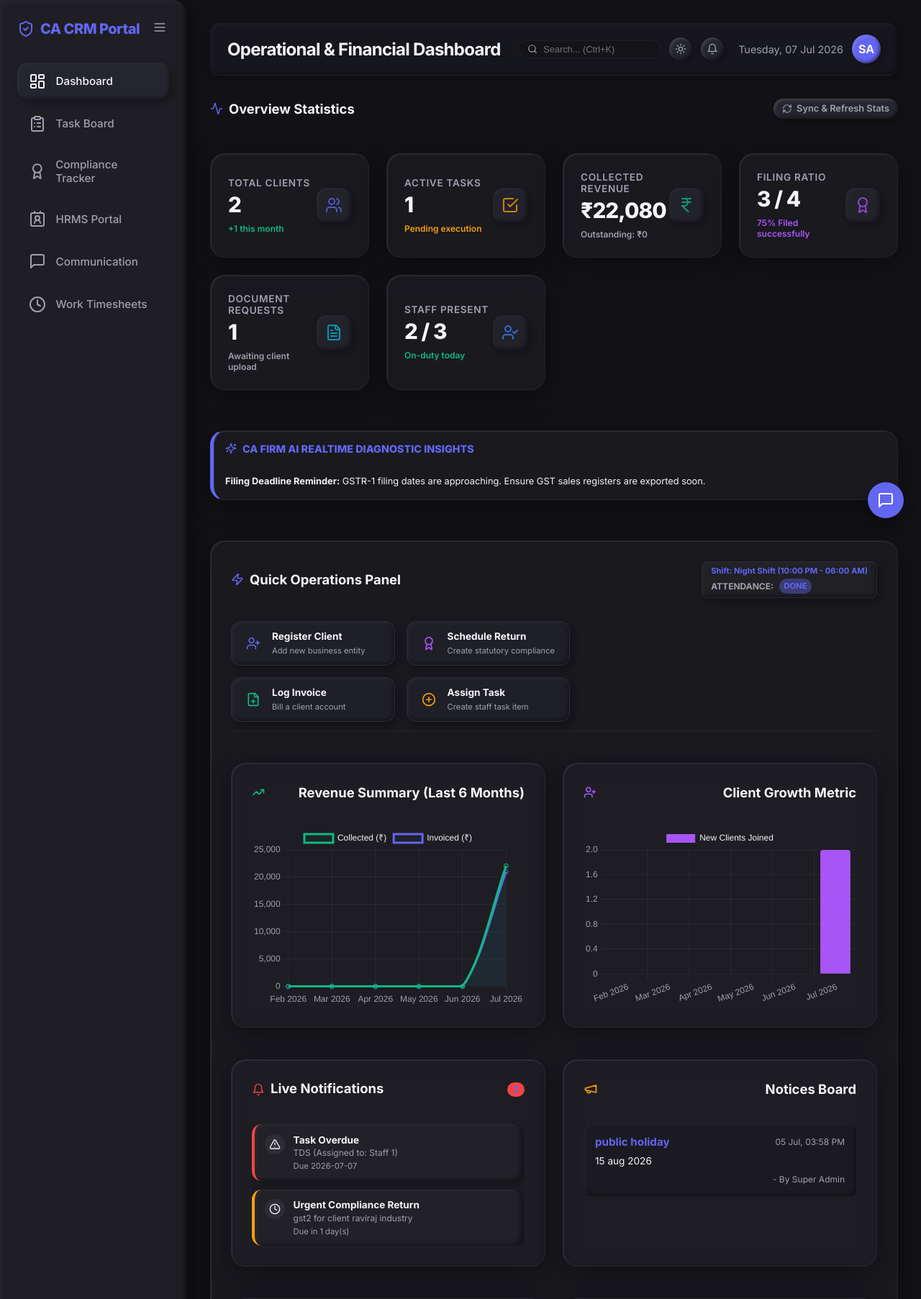
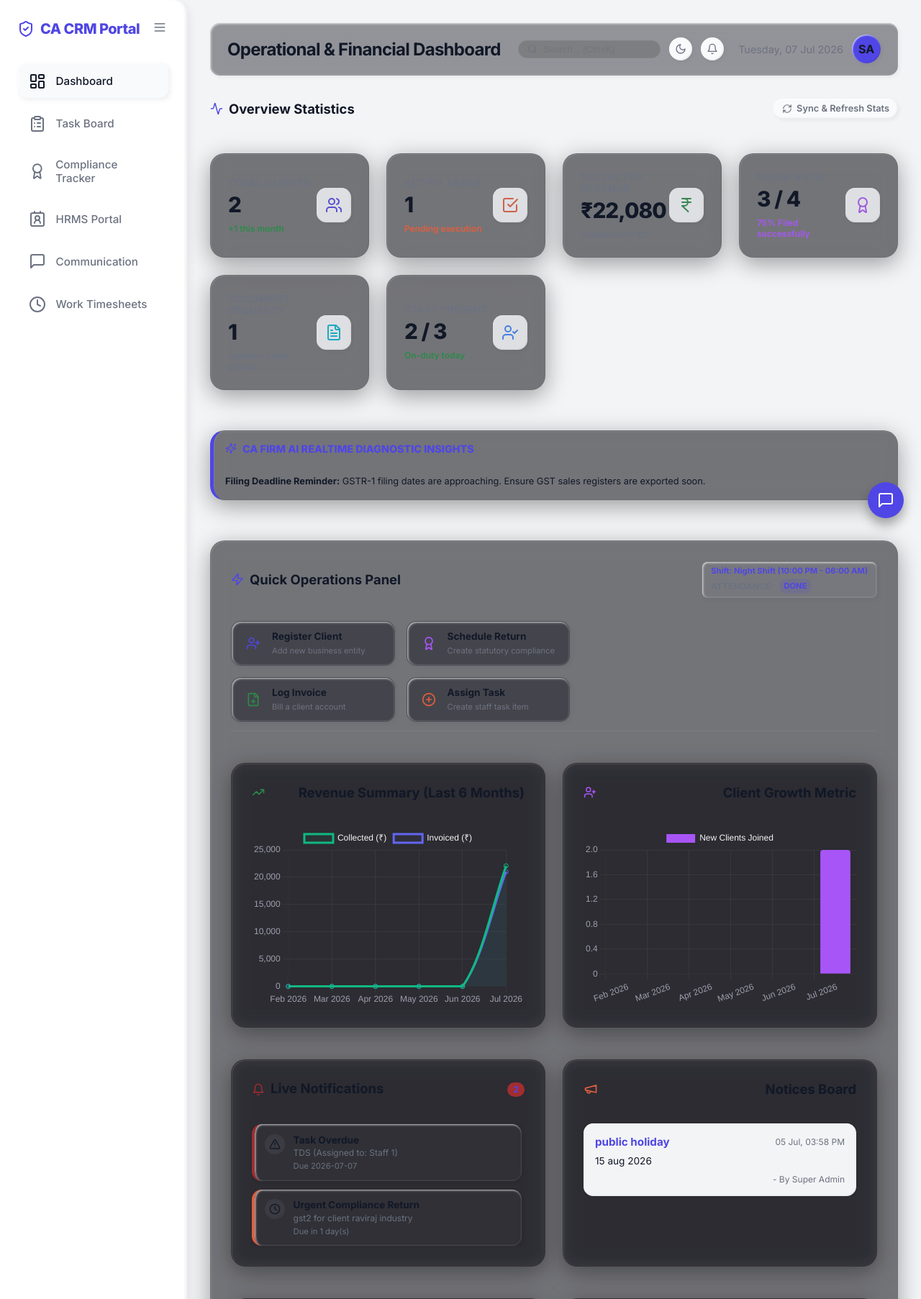
Before and after one commit to avinashdsalunke/CA-firm-portal, a PHP site: page /ca-firm-crm-main/ in a window 1280 px wide. Shown: the top 1805 px of the page at 72% size. Run offline with PHP 8.4, Linux system fonts and the light colour scheme; the visitor is signed in with stand-in values (Sample User, id 1); data comes from the database, SQL or seed files in the repository; data that the repository does not hold is empty.

Commit message:
update dashboard default theme to colorful light branding theme

```diff
--- a/public/css/style.css
+++ b/public/css/style.css
@@ -2,25 +2,25 @@
 
 /* Core variables representing the Claymorphism design system */
 :root {
-    --bg-base: #121216;
-    --bg-surface: #1e1e24;
-    --bg-card: #25252f;
-    --bg-input: #1a1a20;
-
-    --text-main: #f5f5f7;
-    --text-muted: #a0a0b0;
-    --text-inverse: #121216;
-
-    --primary: #6366f1;
-    --primary-glow: rgba(99, 102, 241, 0.4);
-    --primary-hover: #4f46e5;
-
-    --success: #10b981;
-    --success-glow: rgba(16, 185, 129, 0.2);
-    --warning: #f59e0b;
-    --warning-glow: rgba(245, 158, 11, 0.2);
-    --danger: #ef4444;
-    --danger-glow: rgba(239, 68, 68, 0.2);
+    --bg-base: #0f111a;
+    --bg-surface: #161925;
+    --bg-card: #1f2336;
+    --bg-input: #111420;
+
+    --text-main: #f1f5f9;
+    --text-muted: #94a3b8;
+    --text-inverse: #0f111a;
+
+    --primary: #38bdf8; /* Vibrant Sky Blue */
+    --primary-glow: rgba(56, 189, 248, 0.4);
+    --primary-hover: #0284c7;
+
+    --success: #34d399; /* Emerald Green */
+    --success-glow: rgba(52, 211, 153, 0.2);
+    --warning: #fb923c; /* Orange */
+    --warning-glow: rgba(251, 146, 60, 0.2);
+    --danger: #f87171; /* Coral Red */
+    --danger-glow: rgba(248, 113, 113, 0.2);
 
     /* Claymorphism Dual Shadows: Top-Left soft highlight, Bottom-Right deep shadow */
     --clay-shadow-flat:
@@ -41,7 +41,7 @@
     --clay-shadow-button-hover:
         inset 3px 3px 6px rgba(255, 255, 255, 0.25),
         inset -3px -3px 6px rgba(0, 0, 0, 0.6),
-        4px 4px 12px rgba(99, 102, 241, 0.4);
+        4px 4px 12px rgba(56, 189, 248, 0.4);
 
     --clay-shadow-input:
         inset 2px 2px 5px rgba(0, 0, 0, 0.5),
@@ -53,6 +53,53 @@
     --radius-sm: 0.5rem;
 
     --transition: all 0.3s cubic-bezier(0.4, 0, 0.2, 1);
+}
+
+body.light-mode {
+    --bg-base: #f4f6f9;
+    --bg-surface: #ffffff;
+    --bg-card: #ffffff;
+    --bg-input: #f8fafc;
+
+    --text-main: #0B2B5C; /* Deep Navy Blue */
+    --text-muted: #64748b; /* Slate Gray */
+    --text-inverse: #ffffff;
+
+    --primary: #0B2B5C; /* Deep Navy Blue */
+    --primary-glow: rgba(11, 43, 92, 0.15);
+    --primary-hover: #A22D30; /* Crimson Red */
+
+    --success: #2C8A4A; /* Forest Green */
+    --success-glow: rgba(44, 138, 74, 0.2);
+    --warning: #e25e3e;
+    --warning-glow: rgba(226, 94, 62, 0.2);
+    --danger: #A22D30; /* Crimson Red */
+    --danger-glow: rgba(162, 45, 48, 0.2);
+
+    --clay-shadow-flat:
+        inset 2px 2px 5px rgba(255, 255, 255, 0.8),
+        inset -2px -2px 5px rgba(0, 0, 0, 0.05),
+        2px 4px 10px rgba(0, 0, 0, 0.06);
+
+    --clay-shadow-card:
+        inset 3px 3px 6px rgba(255, 255, 255, 0.9),
+        inset -3px -3px 6px rgba(0, 0, 0, 0.08),
+        0 10px 25px rgba(0, 0, 0, 0.04);
+
+    --clay-shadow-button:
+        inset 2px 2px 4px rgba(255, 255, 255, 0.5),
+        inset -2px -2px 4px rgba(0, 0, 0, 0.15),
+        2px 2px 5px rgba(0, 0, 0, 0.1);
+
+    --clay-shadow-button-hover:
+        inset 3px 3px 6px rgba(255, 255, 255, 0.6),
+        inset -3px -3px 6px rgba(0, 0, 0, 0.2),
+        3px 3px 8px rgba(11, 43, 92, 0.25);
+
+    --clay-shadow-input:
+        inset 1px 1px 3px rgba(0, 0, 0, 0.08),
+        inset -1px -1px 3px rgba(255, 255, 255, 0.8),
+        0 1px 2px rgba(0, 0, 0, 0.02);
 }
 
 /* Base Styles */
--- a/public/js/main.js
+++ b/public/js/main.js
@@ -427,11 +427,15 @@ document.addEventListener('DOMContentLoaded', () => {
     const moonIcon = document.getElementById('theme-moon-icon');
 
     // Retrieve active theme
-    const currentTheme = localStorage.getItem('theme') || 'dark';
+    const currentTheme = localStorage.getItem('theme') || 'light';
     if (currentTheme === 'light') {
         document.body.classList.add('light-mode');
         if (sunIcon) sunIcon.style.display = 'none';
         if (moonIcon) moonIcon.style.display = 'block';
+    } else {
+        document.body.classList.remove('light-mode');
+        if (sunIcon) sunIcon.style.display = 'block';
+        if (moonIcon) moonIcon.style.display = 'none';
     }
 
     if (themeBtn) {
```
